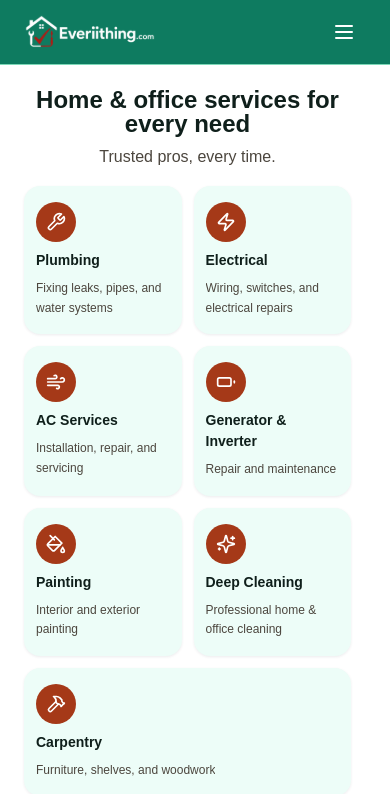
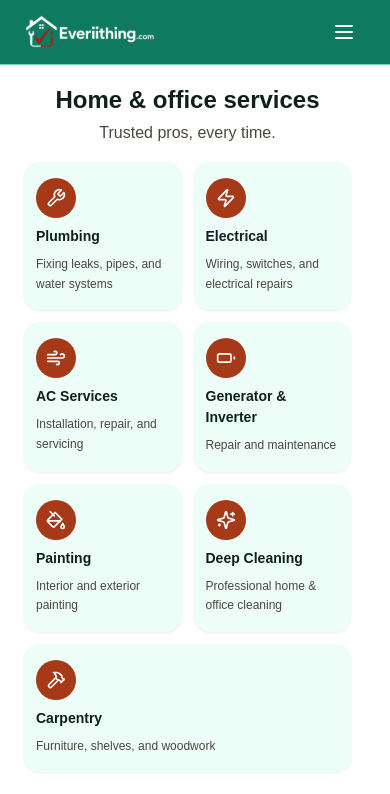
Before and after one commit to Pearlyport9/Everiithing.com, a Next.js app: page /services in a window 390 px wide. Shown: the top 794 px of the page. Built offline with nearby package versions, Linux system fonts and the light colour scheme; grey boxes are pictures that could not be loaded.

Commit message:
Adjust hero and services headings for mobile line balance

```diff
--- a/src/app/(public)/page.tsx
+++ b/src/app/(public)/page.tsx
@@ -36,7 +36,7 @@ export default function HomePage() {
             className="text-4xl md:text-5xl lg:text-6xl font-display font-extrabold leading-[1.1] max-w-4xl mx-auto"
             style={{ color: 'var(--md-on-surface)' }}
           >
-            Home & office pros you can trust
+            <span className="block md:inline">Home & office pros</span>{' '}<span className="block md:inline">you can trust</span>
           </h1>
 
           <p
--- a/src/app/(public)/services/page.tsx
+++ b/src/app/(public)/services/page.tsx
@@ -82,7 +82,7 @@ export default function ServicesPage() {
             className="text-4xl md:text-5xl font-display font-extrabold leading-none"
             style={{ color: 'var(--md-on-background)' }}
           >
-            Home & office services for every need
+            Home & office services
           </h1>
           <p
             className="text-base md:text-lg leading-relaxed mt-2 mx-auto"
```
